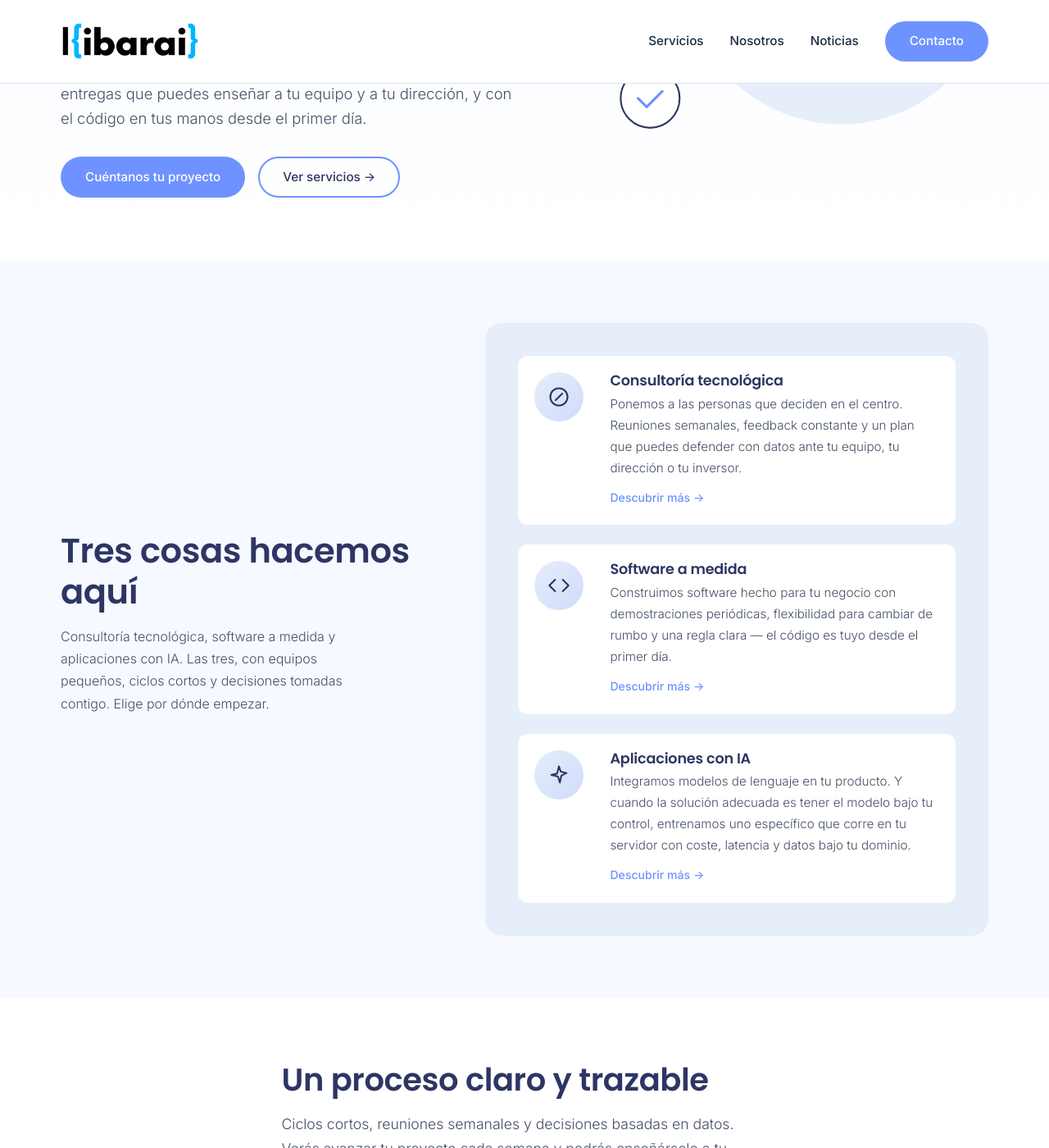
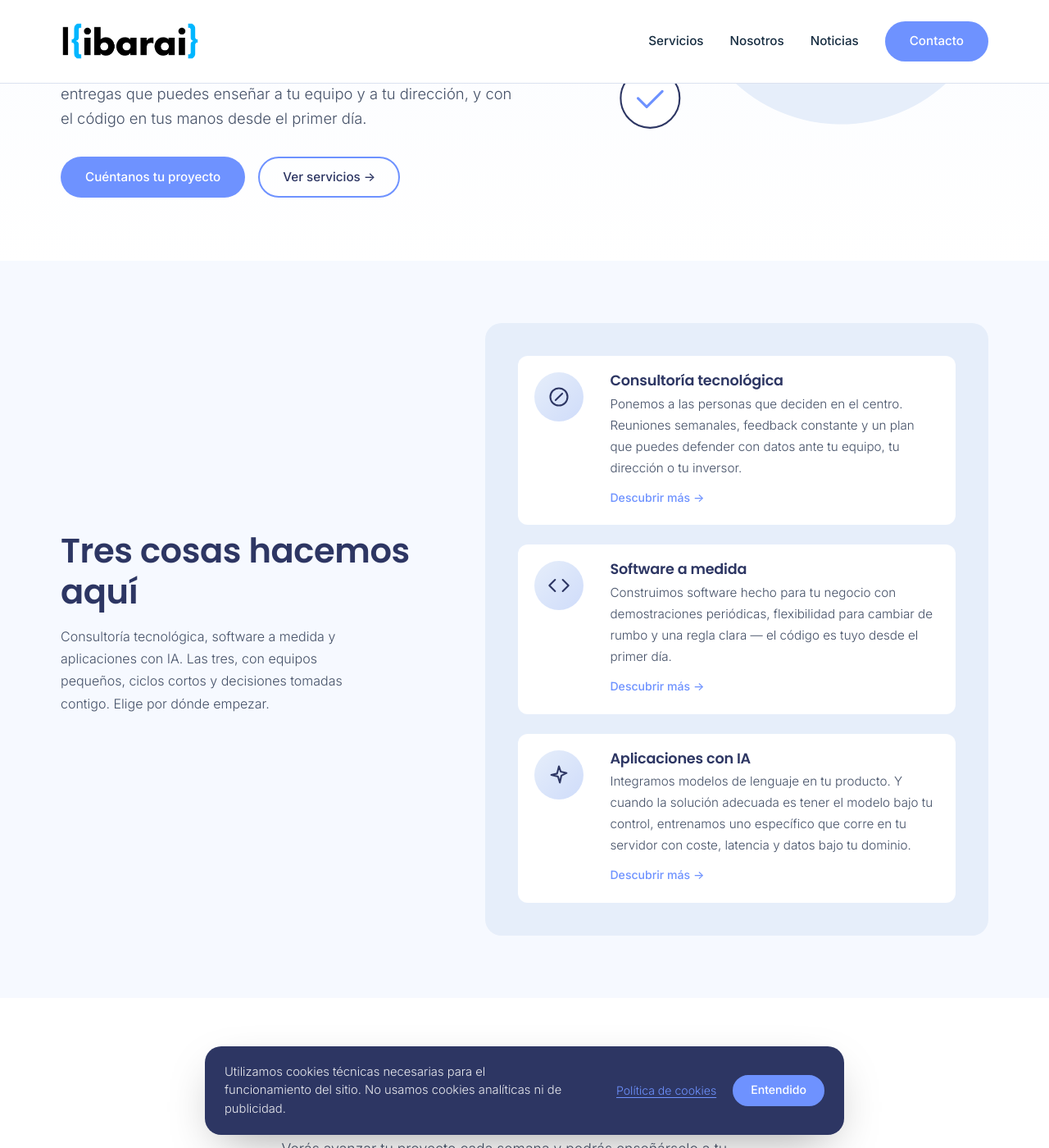
Before and after one commit to Kibarai/Home, a Jekyll site: the page built from index.html, in a window 1280 px wide and 1400 px high, scrolled down 516 px. Shown: the whole window at 82% size. Built offline with Jekyll 4.4.1, drawn with Linux system fonts in a browser that asks for light colours.

Commit message:
Add a cookie consent banner (informative, editable from CMS)
The site only sets technical cookies right now (analytics: false),
so no consent is legally required, but the banner is here for the
day analytics gets turned on.

- Banner appears once per visitor and remembers the choice in
  localStorage
- Copy, button label, link label + URL and an on/off switch all
  live in _data/site.yml and are exposed in .pages.yml
- No third-party script, no bundle — 20 lines of inline JS

Co-Authored-By: Claude Opus 4.7 (1M context) <noreply@anthropic.com>

```diff
--- a/_data/site.yml
+++ b/_data/site.yml
@@ -110,6 +110,13 @@ pages:
 contact:
   email: contacto@kibarai.tech
   linkedin: https://www.linkedin.com/company/kibarai
+
+cookies_banner:
+  enabled: true
+  message: Utilizamos cookies técnicas necesarias para el funcionamiento del sitio. No usamos cookies analíticas ni de publicidad.
+  accept_label: Entendido
+  learn_more_label: Política de cookies
+  learn_more_url: /cookies/
 footer:
   about: Consultora tecnológica independiente y con base en España. Acompañamos a
     empresas que necesitan software y aplicaciones con IA en las que puedan
--- /dev/null
+++ b/_includes/cookie-banner.html
@@ -0,0 +1,25 @@
+{%- assign cb = site.data.site.cookies_banner -%}
+{%- if cb.enabled -%}
+<div id="cookie-banner" class="cookie-banner" hidden>
+  <div class="cookie-banner__inner">
+    <p>{{ cb.message }}</p>
+    <div class="cookie-banner__actions">
+      <a href="{{ cb.learn_more_url | relative_url }}">{{ cb.learn_more_label }}</a>
+      <button type="button" class="btn btn-primary" data-cookie-accept>{{ cb.accept_label }}</button>
+    </div>
+  </div>
+</div>
+<script>
+(function () {
+  var KEY = 'kibarai_cookies_ok';
+  try { if (localStorage.getItem(KEY)) return; } catch (e) {}
+  var el = document.getElementById('cookie-banner');
+  if (!el) return;
+  el.hidden = false;
+  el.querySelector('[data-cookie-accept]').addEventListener('click', function () {
+    try { localStorage.setItem(KEY, '1'); } catch (e) {}
+    el.hidden = true;
+  });
+})();
+</script>
+{%- endif -%}
--- a/_layouts/default.html
+++ b/_layouts/default.html
@@ -17,5 +17,6 @@
     {{ content }}
   </main>
   {%- include footer.html -%}
+  {%- include cookie-banner.html -%}
 </body>
 </html>
--- a/assets/css/main.css
+++ b/assets/css/main.css
@@ -386,6 +386,41 @@ section { padding: clamp(3.5rem, 6vw, 5.5rem) 0; }
   font-size: .82rem; color: rgba(255,255,255,.6);
 }
 
+/* Cookie banner */
+.cookie-banner {
+  position: fixed; left: 1rem; right: 1rem; bottom: 1rem;
+  z-index: 100;
+  max-width: 780px; margin: 0 auto;
+  background: var(--primary); color: #fff;
+  border-radius: var(--radius-lg);
+  padding: 1.25rem 1.5rem;
+  box-shadow: 0 20px 60px -20px rgba(0,0,0,.4);
+  animation: cookie-banner-in .35s ease-out;
+}
+.cookie-banner__inner {
+  display: flex; align-items: center; gap: 1.5rem; flex-wrap: wrap;
+  justify-content: space-between;
+}
+.cookie-banner p { margin: 0; color: rgba(255,255,255,.9); font-size: .92rem; line-height: 1.55; max-width: 46ch; }
+.cookie-banner__actions { display: flex; gap: 1.25rem; align-items: center; }
+.cookie-banner a { color: var(--secondary); font-size: .88rem; text-decoration: underline; text-decoration-thickness: 1px; text-underline-offset: 3px; }
+.cookie-banner a:hover { color: #fff; }
+.cookie-banner .btn-primary {
+  background: var(--secondary); color: #fff; padding: .55rem 1.25rem;
+  font-size: .88rem; border: 2px solid var(--secondary);
+}
+.cookie-banner .btn-primary:hover { background: #fff; color: var(--primary); border-color: #fff; }
+
+@keyframes cookie-banner-in {
+  from { opacity: 0; transform: translateY(20px); }
+  to { opacity: 1; transform: translateY(0); }
+}
+
+@media (max-width: 620px) {
+  .cookie-banner__inner { flex-direction: column; align-items: flex-start; gap: 1rem; }
+  .cookie-banner__actions { width: 100%; justify-content: space-between; }
+}
+
 /* Responsive */
 @media (max-width: 960px) {
   .hero-grid { grid-template-columns: 1fr; gap: 2.5rem; }
```
Also changed, not shown: .pages.yml.
